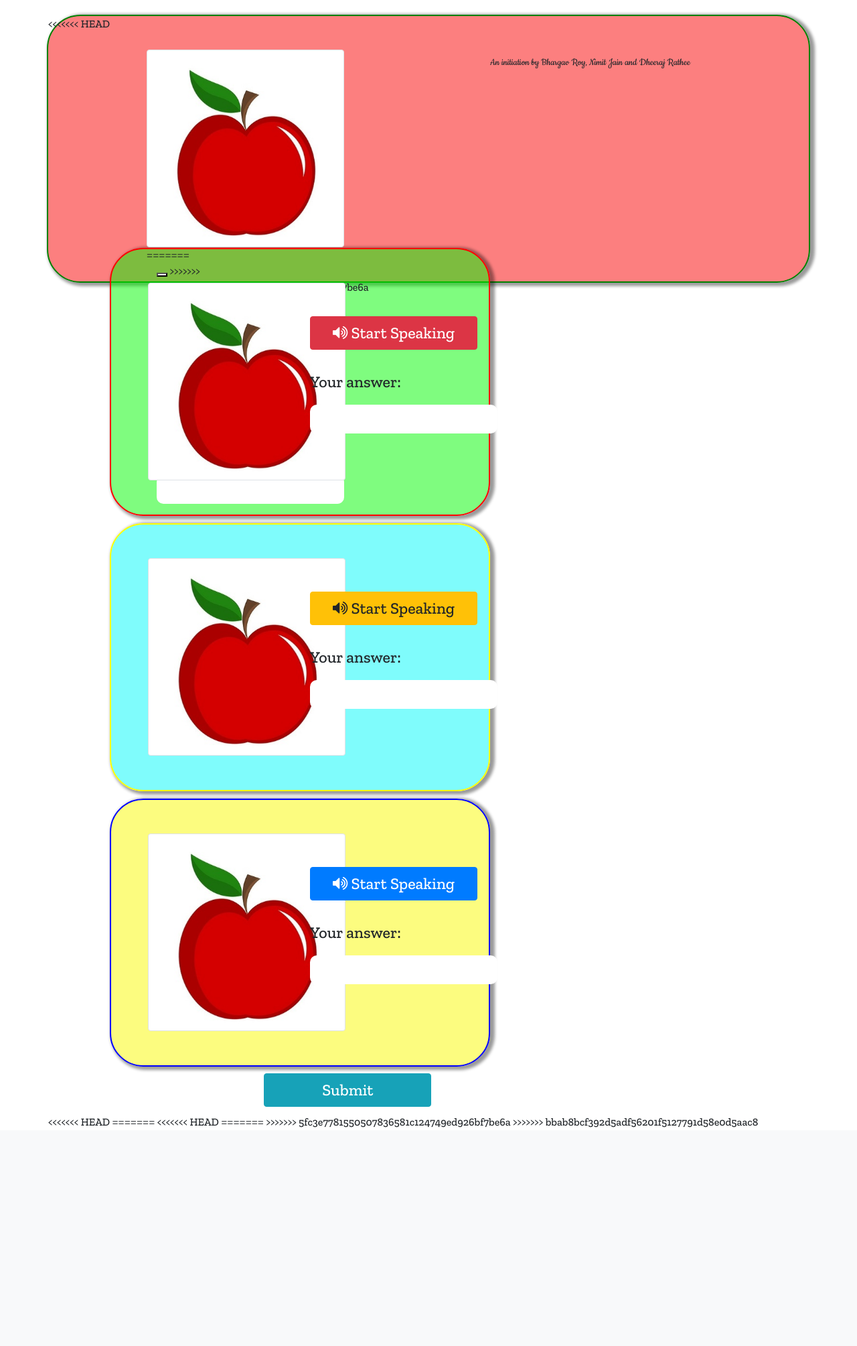
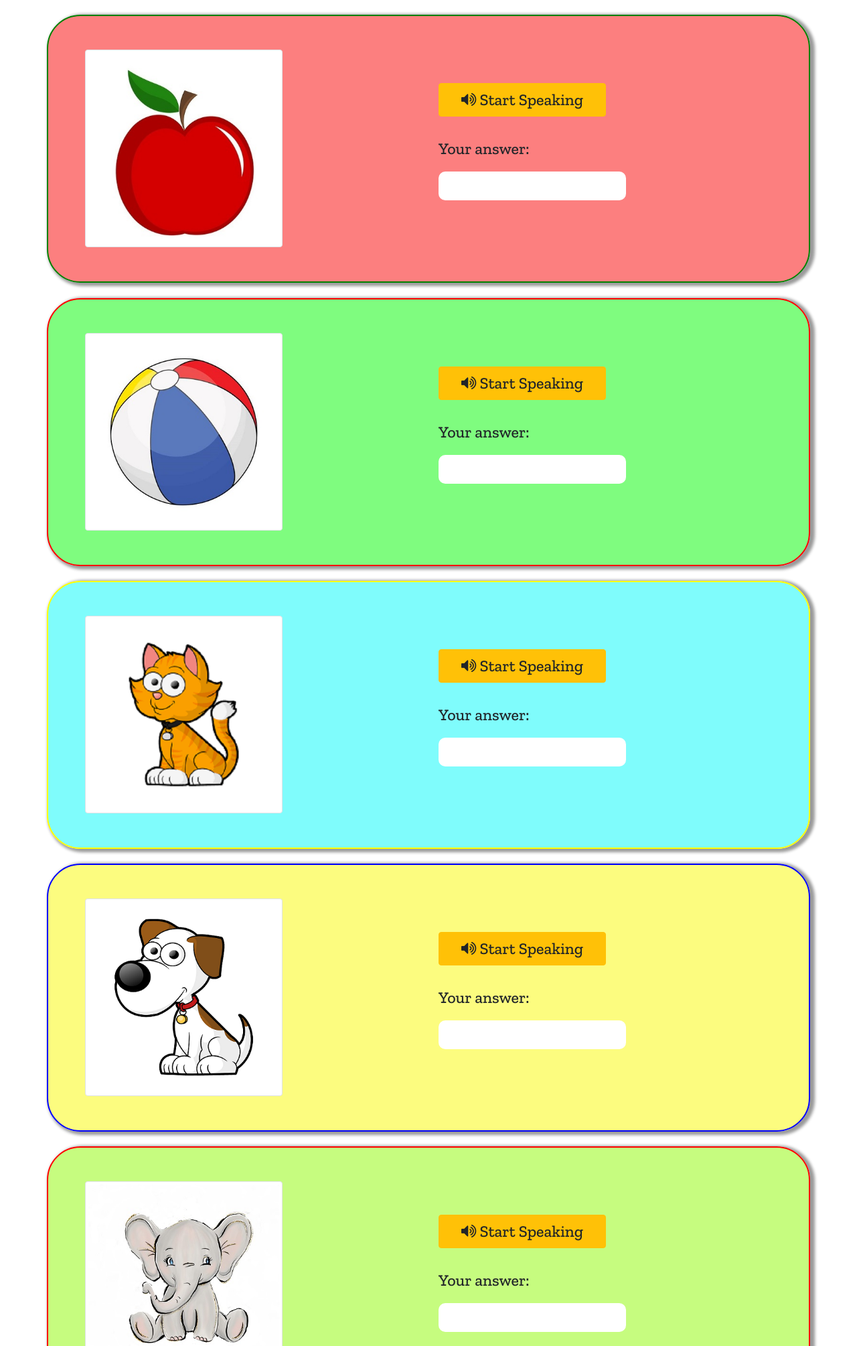
Before and after one commit to Bhavroy07/digikids, a PHP site: page /practice/beginner.html in a window 1280 px wide. Shown: the part 69-2078 px from the top of the page at 67% size. Before the commit the page ends 1752 px from the top, so only its background shows below. Run offline with PHP 8.4, Linux system fonts and the light colour scheme.

Commit message:
Beginner page modified

```diff
--- a/public/practice/assets/css/beginner.css
+++ b/public/practice/assets/css/beginner.css
@@ -30,6 +30,42 @@
 }
 
 .q4
+{
+	border: 2px solid blue;
+	background-color: rgba(250,250,0,0.5);
+}
+
+.q5
+{
+	border: 2px solid red;
+	background-color: rgba(142, 250, 0, 0.5);
+}
+
+.q6
+{
+	border: 2px solid purple;
+	background-color: rgba(10, 235, 167, 0.5);
+}
+
+.q7
+{
+	border: 2px solid brown;
+	background-color: rgba(200, 0, 250, 0.5);
+}
+
+.q8
+{
+	border: 2px solid blue;
+	background-color: rgba(0, 250, 250, 0.5);
+}
+
+.q9
+{
+	border: 2px solid green;
+	background-color: rgba(250, 0, 96, 0.5);
+}
+
+.q10
 {
 	border: 2px solid blue;
 	background-color: rgba(250,250,0,0.5);
--- a/public/practice/beginner.html
+++ b/public/practice/beginner.html
@@ -60,63 +60,14 @@
   <!--Page Content-->
   <div class="container">
 
+    <!-- Question 1 -->
     <div class="row ques q1">
-
-<<<<<<< HEAD
-      <div class="col-lg-6 col-sm-12">
-        <div class="image">
-          <img src="images/apple.jpg" class="img-thumbnail">
-=======
-      <div class="col-lg-4 col-sm-6">
-        <div>
-          <!--img id="myImg" src="myFunc()" width="107" height="98"-->
-          <button onclick="atbi()"></button>
-
->>>>>>> 5fc3e7781550507836581c124749ed926bf7be6a
-        </div>
-      </div>
-
-      <div class="col-lg-6 col-sm-12">
-        <div class="input">
-          <button class="btn btn-success btn-start"><i class="fa fa-volume-up" aria-hidden="true"></i> Start Speaking </button>
-          <div class="disp">
-            <p> Your answer: </p>
-            <textarea rows="1" cols="20" class="ans ans1" readonly="true"></textarea>
-          </div>
-        </div>
-      </div>
-
-    </div>
-
-    <div class="row ques q2">
-
-      <div class="col-lg-6 col-sm-12">
+      <div class="col-lg-6 col-sm-6">
         <div class="image">
           <img src="images/apple.jpg" class="img-thumbnail">
         </div>
       </div>
-
-      <div class="col-lg-6 col-sm-12">
-        <div class="input">
-          <button class="btn btn-danger btn-start"><i class="fa fa-volume-up" aria-hidden="true"></i> Start Speaking </button>
-          <div class="disp">
-            <p> Your answer: </p>
-            <textarea rows="1" cols="20" class="ans ans1" readonly="true"></textarea>
-          </div>
-        </div>
-      </div>
-
-    </div>
-
-    <div class="row ques q3">
-
-      <div class="col-lg-6 col-sm-12">
-        <div class="image">
-          <img src="images/apple.jpg" class="img-thumbnail">
-        </div>
-      </div>
-
-      <div class="col-lg-6 col-sm-12">
+      <div class="col-lg-6 col-sm-6">
         <div class="input">
           <button class="btn btn-warning btn-start"><i class="fa fa-volume-up" aria-hidden="true"></i> Start Speaking </button>
           <div class="disp">
@@ -125,29 +76,169 @@
           </div>
         </div>
       </div>
-
     </div>
 
-    <div class="row ques q4">
-
-      <div class="col-lg-6 col-sm-12">
+    <!-- Question 2 -->
+    <div class="row ques q2">
+      <div class="col-lg-6 col-sm-6">
         <div class="image">
-          <img src="images/apple.jpg" class="img-thumbnail">
+          <img src="images/ball.jpg" class="img-thumbnail">
         </div>
       </div>
-
-      <div class="col-lg-6 col-sm-12">
+      <div class="col-lg-6 col-sm-6">
         <div class="input">
-          <button class="btn btn-primary btn-start"><i class="fa fa-volume-up" aria-hidden="true"></i> Start Speaking </button>
+          <button class="btn btn-warning btn-start"><i class="fa fa-volume-up" aria-hidden="true"></i> Start Speaking </button>
           <div class="disp">
             <p> Your answer: </p>
             <textarea rows="1" cols="20" class="ans ans1" readonly="true"></textarea>
           </div>
         </div>
       </div>
-
     </div>
 
+    <!-- Questiion 3 -->
+    <div class="row ques q3">
+      <div class="col-lg-6 col-sm-6">
+        <div class="image">
+          <img src="images/cat.jpg" class="img-thumbnail">
+        </div>
+      </div>
+      <div class="col-lg-6 col-sm-6">
+        <div class="input">
+          <button class="btn btn-warning btn-start"><i class="fa fa-volume-up" aria-hidden="true"></i> Start Speaking </button>
+          <div class="disp">
+            <p> Your answer: </p>
+            <textarea rows="1" cols="20" class="ans ans1" readonly="true"></textarea>
+          </div>
+        </div>
+      </div>
+    </div>
+
+    <!-- Question 4 -->
+    <div class="row ques q4">
+      <div class="col-lg-6 col-sm-6">
+        <div class="image">
+          <img src="images/dog.jpg" class="img-thumbnail">
+        </div>
+      </div>
+      <div class="col-lg-6 col-sm-6">
+        <div class="input">
+          <button class="btn btn-warning btn-start"><i class="fa fa-volume-up" aria-hidden="true"></i> Start Speaking </button>
+          <div class="disp">
+            <p> Your answer: </p>
+            <textarea rows="1" cols="20" class="ans ans1" readonly="true"></textarea>
+          </div>
+        </div>
+      </div>
+    </div>
+
+    <!-- Question 5 -->
+    <div class="row ques q5">
+      <div class="col-lg-6 col-sm-6">
+        <div class="image">
+          <img src="images/elephant.jpg" class="img-thumbnail">
+        </div>
+      </div>
+      <div class="col-lg-6 col-sm-6">
+        <div class="input">
+          <button class="btn btn-warning btn-start"><i class="fa fa-volume-up" aria-hidden="true"></i> Start Speaking </button>
+          <div class="disp">
+            <p> Your answer: </p>
+            <textarea rows="1" cols="20" class="ans ans1" readonly="true"></textarea>
+          </div>
+        </div>
+      </div>
+    </div>
+
+    <!-- Question 6 -->
+    <div class="row ques q6">
+      <div class="col-lg-6 col-sm-6">
+        <div class="image">
+          <img src="images/fish.jpg" class="img-thumbnail">
+        </div>
+      </div>
+      <div class="col-lg-6 col-sm-6">
+        <div class="input">
+          <button class="btn btn-warning btn-start"><i class="fa fa-volume-up" aria-hidden="true"></i> Start Speaking </button>
+          <div class="disp">
+            <p> Your answer: </p>
+            <textarea rows="1" cols="20" class="ans ans1" readonly="true"></textarea>
+          </div>
+        </div>
+      </div>
+    </div>
+
+    <!-- Question 7 -->
+    <div class="row ques q7">
+      <div class="col-lg-6 col-sm-6">
+        <div class="image">
+          <img src="images/giraffe.jpg" class="img-thumbnail">
+        </div>
+      </div>
+      <div class="col-lg-6 col-sm-6">
+        <div class="input">
+          <button class="btn btn-warning btn-start"><i class="fa fa-volume-up" aria-hidden="true"></i> Start Speaking </button>
+          <div class="disp">
+            <p> Your answer: </p>
+            <textarea rows="1" cols="20" class="ans ans1" readonly="true"></textarea>
+          </div>
+        </div>
+      </div>
+    </div>
+
+    <!-- Question 8 -->
+    <div class="row ques q8">
+      <div class="col-lg-6 col-sm-6">
+        <div class="image">
+          <img src="images/lion.jpg" class="img-thumbnail">
+        </div>
+      </div>
+      <div class="col-lg-6 col-sm-6">
+        <div class="input">
+          <button class="btn btn-warning btn-start"><i class="fa fa-volume-up" aria-hidden="true"></i> Start Speaking </button>
+          <div class="disp">
+            <p> Your answer: </p>
+            <textarea rows="1" cols="20" class="ans ans1" readonly="true"></textarea>
+          </div>
+        </div>
+      </div>
+    </div>
+
+    <!-- Question 9 -->
+    <div class="row ques q9">
+      <div class="col-lg-6 col-sm-6">
+        <div class="image">
+          <img src="images/monkey.jpg" class="img-thumbnail">
+        </div>
+      </div>
+      <div class="col-lg-6 col-sm-6">
+        <div class="input">
+          <button class="btn btn-warning btn-start"><i class="fa fa-volume-up" aria-hidden="true"></i> Start Speaking </button>
+          <div class="disp">
+            <p> Your answer: </p>
+            <textarea rows="1" cols="20" class="ans ans1" readonly="true"></textarea>
+          </div>
+        </div>
+      </div>
+    </div>
+
+    <!-- Question 10 -->
+    <div class="row ques q10">
+      <div class="col-lg-6 col-sm-6">
+        <div class="image">
+          <img src="images/orange.jpg" class="img-thumbnail">
+        </div>
+      </div>
+      <div class="col-lg-6 col-sm-6">
+        <div class="input">
+          <button class="btn btn-warning btn-start"><i class="fa fa-volume-up" aria-hidden="true"></i> Start Speaking </button>
+          <div class="disp">
+            <p> Your answer: </p>
+            <textarea rows="1" cols="20" class="ans ans1" readonly="true"></textarea>
+          </div>
+        </div>
+      </div>
+    </div>
 
     <input type="submit" class="btn btn-info btn-submit">
   </div>
@@ -159,14 +250,7 @@
   <script src="https://code.jquery.com/jquery-3.5.1.slim.min.js" integrity="sha384-DfXdz2htPH0lsSSs5nCTpuj/zy4C+OGpamoFVy38MVBnE+IbbVYUew+OrCXaRkfj" crossorigin="anonymous"></script>
   <script src="https://cdn.jsdelivr.net/npm/popper.js@1.16.0/dist/umd/popper.min.js" integrity="sha384-Q6E9RHvbIyZFJoft+2mJbHaEWldlvI9IOYy5n3zV9zzTtmI3UksdQRVvoxMfooAo" crossorigin="anonymous"></script>
   <script src="https://stackpath.bootstrapcdn.com/bootstrap/4.5.0/js/bootstrap.min.js" integrity="sha384-OgVRvuATP1z7JjHLkuOU7Xw704+h835Lr+6QL9UvYjZE3Ipu6Tp75j7Bh/kR0JKI" crossorigin="anonymous"></script>
-<<<<<<< HEAD
-=======
   <!--script type="text/javascript" src="assets/js/listen.js"></script-->
-<<<<<<< HEAD
-  <script type="text/javascript" src="assets/js/beginner.js"></script>
-=======
   <!--script type="text/javascript" src="assets/js/beginner.js"></script-->
->>>>>>> 5fc3e7781550507836581c124749ed926bf7be6a
->>>>>>> bbab8bcf392d5adf56201f5127791d58e0d5aac8
 </body>
 </html>
```
Also changed, not shown: public/play/game.html (+125 -31 lines).
